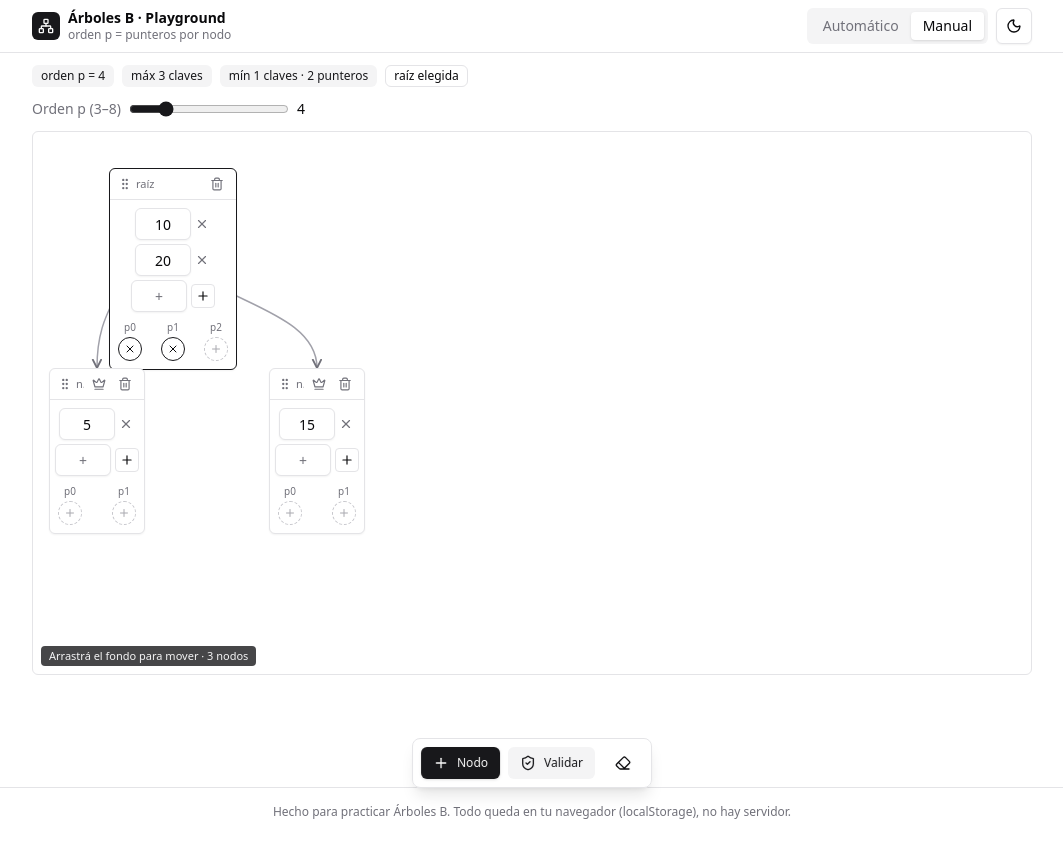
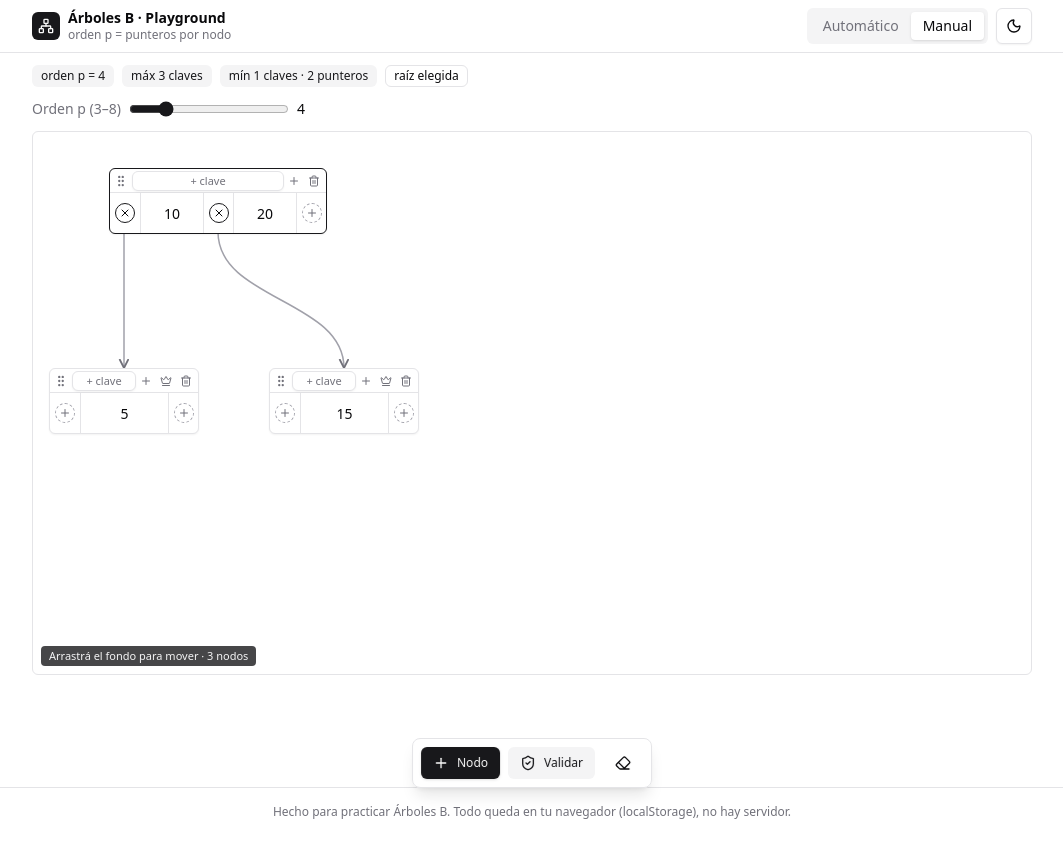
Before and after one commit to EmaSchiavoni/arboles-b, a React (Vite) app: page / in a window 1280 px wide. Both pictures are taken after a click on the button "Manual". Shown: the top 858 px of the page, without its empty margins (108-1171 px from the left). Built offline with nearby package versions, Linux system fonts and the light colour scheme.

Commit message:
feat: mostrar nodos manuales como tabla horizontal de una fila

```diff
--- a/src/components/TreeCanvas.tsx
+++ b/src/components/TreeCanvas.tsx
@@ -28,9 +28,13 @@ interface Props<T extends CanvasNode> {
   linking?: boolean;
   onBackgroundClick?: () => void;
   extraSvg?: React.ReactNode;
+  // Geometría opcional: ancho del nodo según cantidad de claves y coordenada
+  // x absoluta del ancla de cada slot de salida (inicio de la flecha).
+  getNodeWidth?: (keysCount: number) => number;
+  getSlotX?: (node: T, slot: number) => number;
 }
 
-export function TreeCanvas<T extends CanvasNode>({ nodes, edges, renderNode, highlightIds, errorIds, linking, onBackgroundClick, extraSvg }: Props<T>) {
+export function TreeCanvas<T extends CanvasNode>({ nodes, edges, renderNode, highlightIds, errorIds, linking, onBackgroundClick, extraSvg, getNodeWidth, getSlotX }: Props<T>) {
   const ref = React.useRef<HTMLDivElement>(null);
   const [pan, setPan] = React.useState({ x: 16, y: 16, k: 1 });
   const drag = React.useRef<{ sx: number; sy: number; px: number; py: number; active: boolean }>({ sx: 0, sy: 0, px: 0, py: 0, active: false });
@@ -57,15 +61,16 @@ export function TreeCanvas<T extends CanvasNode>({ nodes, edges, renderNode, hig
     setPan((p) => ({ ...p, y: p.y - e.deltaY * 0.5, x: p.x - e.deltaX * 0.5 }));
   }
 
-  const contentW = Math.max(600, ...nodes.map((n) => n.x + nodeWidth(n.keys.length) + 80));
+  const widthOf = getNodeWidth ?? nodeWidth;
+  const contentW = Math.max(600, ...nodes.map((n) => n.x + widthOf(n.keys.length) + 80));
   const contentH = Math.max(400, ...nodes.map((n) => n.y + NODE_HEIGHT + 120));
 
-  function edgePath(from: CanvasNode, to: CanvasNode, slot: number): string {
-    const fw = nodeWidth(from.keys.length);
+  function edgePath(from: T, to: T, slot: number): string {
+    const fw = widthOf(from.keys.length);
     const slotCount = from.keys.length + 1;
-    const x1 = from.x + ((slot + 0.5) / Math.max(1, slotCount)) * fw;
+    const x1 = getSlotX ? getSlotX(from, slot) : from.x + ((slot + 0.5) / Math.max(1, slotCount)) * fw;
     const y1 = from.y + NODE_HEIGHT;
-    const tw = nodeWidth(to.keys.length);
+    const tw = widthOf(to.keys.length);
     const x2 = to.x + tw / 2;
     const y2 = to.y;
     const mid = (y1 + y2) / 2;
@@ -118,7 +123,7 @@ export function TreeCanvas<T extends CanvasNode>({ nodes, edges, renderNode, hig
           {extraSvg}
         </svg>
         {nodes.map((n) => (
-          <div key={n.id} className="absolute" style={{ left: n.x, top: n.y, width: nodeWidth(n.keys.length) }}>
+          <div key={n.id} className="absolute" style={{ left: n.x, top: n.y, width: widthOf(n.keys.length) }}>
             {renderNode(n)}
           </div>
         ))}
--- a/src/routes/PlayManual.tsx
+++ b/src/routes/PlayManual.tsx
@@ -5,13 +5,32 @@ import { Input } from '../components/ui/input';
 import { Badge } from '../components/ui/badge';
 import { Card, CardContent } from '../components/ui/card';
 import { BottomToolbar } from '../components/BottomToolbar';
-import { TreeCanvas, NODE_HEIGHT, nodeWidth } from '../components/TreeCanvas';
+import { TreeCanvas } from '../components/TreeCanvas';
 import { validateManualTree, type ManualNode, type ValidationResult } from '../lib/validate';
 import { KEYS, load, save } from '../lib/storage';
 import { cn } from '../lib/utils';
 
 const MIN_P = 3;
 const MAX_P = 8;
+
+// Tabla de una sola fila: columnas alternadas puntero (delgada) / clave.
+// Con k claves hay 2k+1 columnas (nodo lleno: 2p-1). La columna de puntero
+// solo aloja el inicio de la flecha; las claves van una al lado de otra.
+const SLOT_COL_W = 30;
+const KEY_COL_W = 64;
+
+function manualNodeWidth(keysCount: number): number {
+  return Math.max(150, (keysCount + 1) * SLOT_COL_W + keysCount * KEY_COL_W);
+}
+
+// Coordenada x absoluta del centro de la columna del slot (para la flecha).
+function manualSlotX(n: ManualNode, slot: number): number {
+  const k = n.keys.length;
+  const w = manualNodeWidth(k);
+  if (k === 0) return n.x + w / 2;
+  const keyW = (w - (k + 1) * SLOT_COL_W) / k;
+  return n.x + slot * (SLOT_COL_W + keyW) + SLOT_COL_W / 2;
+}
 
 function uid(): string {
   return `m${Date.now().toString(36)}${Math.floor(Math.random() * 1e6).toString(36)}`;
@@ -236,10 +255,17 @@ export function PlayManual() {
           linking={!!linking}
           errorIds={errorIds}
           onBackgroundClick={() => setLinking(null)}
+          getNodeWidth={manualNodeWidth}
+          getSlotX={manualSlotX}
           renderNode={(n) => {
             const isRoot = n.id === rootId;
             const isTarget = !!linking && linking.nodeId !== n.id;
             const bad = errorIds.has(n.id);
+            const cols: string[] = [];
+            for (let s = 0; s <= n.keys.length; s += 1) {
+              cols.push(`${SLOT_COL_W}px`);
+              if (s < n.keys.length) cols.push('minmax(0,1fr)');
+            }
             return (
               <div
                 data-node
@@ -248,88 +274,94 @@ export function PlayManual() {
                   bad ? 'border-red-500 ring-1 ring-red-500' : isRoot ? 'border-zinc-900 dark:border-zinc-100' : 'border-border',
                   isTarget && 'ring-2 ring-dashed ring-zinc-500',
                 )}
-                style={{ minHeight: NODE_HEIGHT }}
               >
                 <div
-                  className="flex cursor-grab touch-none items-center gap-1 border-b px-2 py-1 text-[11px] text-muted-foreground active:cursor-grabbing"
-                  onPointerDown={(e) => onNodePointerDown(e, n.id)}
+                  className="flex h-6 cursor-grab touch-none items-center gap-1 border-b px-1 text-muted-foreground active:cursor-grabbing"
+                  onPointerDown={(e) => {
+                    if ((e.target as HTMLElement).closest('input,button')) return;
+                    onNodePointerDown(e, n.id);
+                  }}
                   onPointerMove={onNodePointerMove}
                   onPointerUp={onNodePointerUp}
                 >
-                  <GripVertical className="size-3.5" />
-                  <span className="flex-1 truncate">{isRoot ? 'raíz' : 'nodo'}</span>
-                  {!isRoot && (
-                    <button type="button" title="Marcar como raíz" onClick={() => setRoot(n.id)} className="rounded p-1 hover:bg-zinc-100 dark:hover:bg-zinc-800">
-                      <Crown className="size-3.5" />
-                    </button>
-                  )}
-                  <button type="button" title="Eliminar nodo" onClick={() => deleteNode(n.id)} className="rounded p-1 hover:bg-zinc-100 dark:hover:bg-zinc-800">
-                    <Trash2 className="size-3.5" />
-                  </button>
-                </div>
-
-                <div className="flex flex-wrap items-center justify-center gap-1 p-2">
-                  {n.keys.map((k, i) => (
-                    <span key={`${i}-${k}`} className="group/key flex items-center gap-0.5">
-                      <Input
-                        defaultValue={k}
-                        key={`${n.id}-${i}`}
-                        inputMode="numeric"
-                        aria-label={`Clave ${i + 1}`}
-                        className={cn('h-8 w-14 px-1 text-center text-sm', bad && 'border-red-400')}
-                        onBlur={(e) => editKey(n.id, i, e.target.value)}
-                        onKeyDown={(e) => { if (e.key === 'Enter') (e.target as HTMLInputElement).blur(); }}
-                      />
-                      <button type="button" title="Quitar clave" onClick={() => removeKey(n.id, i)} className="rounded p-0.5 text-muted-foreground hover:text-foreground">
-                        <X className="size-3.5" />
-                      </button>
-                    </span>
-                  ))}
-                  {n.keys.length < p - 1 && (
-                    <span className="flex items-center gap-1">
+                  <GripVertical className="size-3.5 shrink-0" />
+                  {n.keys.length < p - 1 ? (
+                    <span className="flex min-w-0 flex-1 items-center gap-0.5">
                       <Input
                         value={newKey[n.id] ?? ''}
                         onChange={(e) => setNewKey((s) => ({ ...s, [n.id]: e.target.value }))}
                         onKeyDown={(e) => { if (e.key === 'Enter') addKey(n.id); }}
                         inputMode="numeric"
-                        placeholder="+"
+                        placeholder="+ clave"
                         aria-label="Nueva clave"
-                        className="h-8 w-14 px-1 text-center text-sm"
+                        className="h-5 min-w-0 flex-1 px-1 text-center text-[11px]"
                       />
-                      <button type="button" title="Agregar clave" onClick={() => addKey(n.id)} className="rounded border p-1 hover:bg-zinc-100 dark:hover:bg-zinc-800">
-                        <Plus className="size-3.5" />
+                      <button type="button" title="Agregar clave" onClick={() => addKey(n.id)} className="shrink-0 rounded p-0.5 hover:bg-zinc-100 dark:hover:bg-zinc-800">
+                        <Plus className="size-3" />
                       </button>
                     </span>
+                  ) : (
+                    <span className="min-w-0 flex-1 truncate text-center text-[10px]">{isRoot ? 'raíz' : `lleno (${p - 1})`}</span>
                   )}
+                  {!isRoot && (
+                    <button type="button" title="Marcar como raíz" onClick={() => setRoot(n.id)} className="shrink-0 rounded p-0.5 hover:bg-zinc-100 dark:hover:bg-zinc-800">
+                      <Crown className="size-3" />
+                    </button>
+                  )}
+                  <button type="button" title="Eliminar nodo" onClick={() => deleteNode(n.id)} className="shrink-0 rounded p-0.5 hover:bg-zinc-100 dark:hover:bg-zinc-800">
+                    <Trash2 className="size-3" />
+                  </button>
                 </div>
 
-                <div className="flex items-center justify-between px-2 pb-2">
+                <div className="grid h-10 w-full" style={{ gridTemplateColumns: cols.join(' ') }}>
                   {n.slots.map((s, slot) => (
-                    <span key={slot} className="group/slot relative flex flex-col items-center gap-0.5">
-                      <span className="text-[10px] text-muted-foreground">p{slot}</span>
+                    <span key={`cells-${slot}`} className="contents">
+                      <span className={cn('flex items-center justify-center', slot > 0 && 'border-l border-border')}>
                         {s ? (
                           <button
                             type="button"
-                          title="Eliminar puntero"
+                            title={`Quitar puntero ${slot}`}
                             onClick={() => removeLink(n.id, slot)}
-                          className="flex size-6 items-center justify-center rounded-full border border-zinc-900 text-xs dark:border-zinc-100"
+                            className="flex size-5 items-center justify-center rounded-full border border-zinc-900 dark:border-zinc-100"
                           >
                             <X className="size-3" />
                           </button>
                         ) : (
                           <button
                             type="button"
-                          title="Crear puntero desde aquí"
+                            title={`Crear puntero ${slot} desde aquí`}
                             onClick={() => startLink(n.id, slot)}
                             className={cn(
-                            'flex size-6 items-center justify-center rounded-full border border-dashed',
+                              'flex size-5 items-center justify-center rounded-full border border-dashed',
                               linking?.nodeId === n.id && linking?.slot === slot
                                 ? 'border-zinc-900 bg-zinc-900 text-zinc-50 dark:border-zinc-100 dark:bg-zinc-100 dark:text-zinc-900'
-                              : 'border-zinc-400 text-zinc-500 hover:border-zinc-900 hover:text-zinc-900 sm:opacity-60 sm:group-hover/slot:opacity-100 dark:border-zinc-600 dark:hover:border-zinc-100 dark:hover:text-zinc-100',
+                                : 'border-zinc-400 text-zinc-500 hover:border-zinc-900 hover:text-zinc-900 dark:border-zinc-600 dark:hover:border-zinc-100 dark:hover:text-zinc-100',
                             )}
                           >
                             <Plus className="size-3" />
                           </button>
+                        )}
+                      </span>
+                      {slot < n.keys.length && (
+                        <span className="group/key relative flex min-w-0 items-center border-l border-border">
+                          <Input
+                            defaultValue={n.keys[slot]}
+                            key={`${n.id}-${slot}-${n.keys[slot]}`}
+                            inputMode="numeric"
+                            aria-label={`Clave ${slot + 1}`}
+                            className={cn('h-8 min-w-0 flex-1 rounded-none border-0 bg-transparent px-0 text-center text-sm shadow-none focus-visible:ring-0', bad && 'text-red-600 dark:text-red-400')}
+                            onBlur={(e) => editKey(n.id, slot, e.target.value)}
+                            onKeyDown={(e) => { if (e.key === 'Enter') (e.target as HTMLInputElement).blur(); }}
+                          />
+                          <button
+                            type="button"
+                            title="Quitar clave"
+                            onClick={() => removeKey(n.id, slot)}
+                            className="absolute -top-0.5 right-0 rounded-full bg-card p-0.5 text-muted-foreground hover:text-foreground max-sm:opacity-100 sm:opacity-0 sm:group-hover/key:opacity-100"
+                          >
+                            <X className="size-3" />
+                          </button>
+                        </span>
                       )}
                     </span>
                   ))}
@@ -372,7 +404,6 @@ export function PlayManual() {
         {linking && <Button size="sm" variant="outline" onClick={() => setLinking(null)}><X />Cancelar</Button>}
         <Button size="sm" variant="ghost" onClick={doClear} title="Borrar todo"><Eraser /></Button>
       </BottomToolbar>
-      <span className="hidden">{nodeWidth(0)}</span>
     </div>
   );
 }
```
Also changed, not shown: 1 other file (tests, documents, lock files or other folders). Lines whose indentation alone changed are shown as unchanged.
